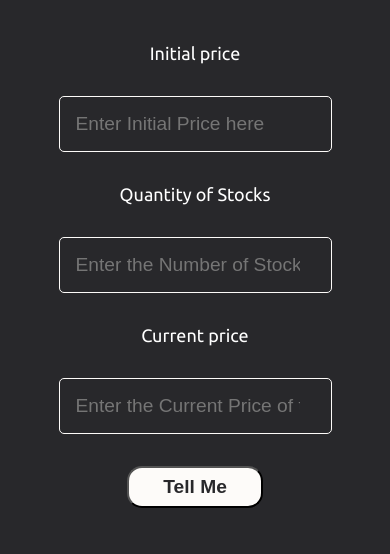
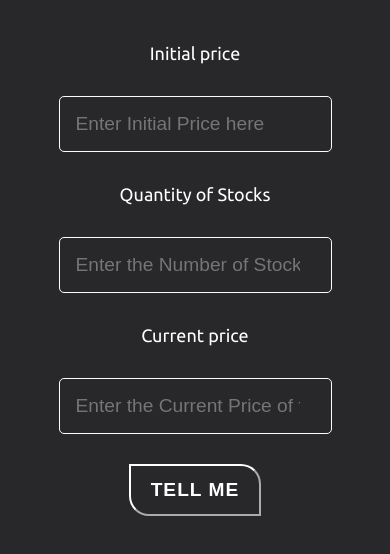
Before and after one commit to Ritu0208/stock-profit-loss, a plain HTML site: page index.html in a window 390 px wide. Shown: the part 90-644 px from the top of the page. Drawn offline with Linux system fonts and the light colour scheme.

Commit message:
minor stule update

```diff
--- a/style.css
+++ b/style.css
@@ -45,12 +45,18 @@ button {
     margin: 1rem auto;
     font-size: larger;
     font-weight: bold;
-    border-radius: 15px;
-    width: 11%;
-    padding: 0.5rem;
-    margin-top: 2rem;
-    color: #28282B;
-    background-color:#FDFBF9;
+    border-color: #ffffff;
+    color: #ffffff;
+    background-color:transparent;
+    border-radius: 0.4rem;
+    margin-top: 30px;
+    text-transform: uppercase;
+    letter-spacing: 1px;
+    padding: 13px 20px;
+    border-top-left-radius: 0;
+    border-bottom-right-radius: 0;
+    border-top-right-radius: 20px;
+    border-bottom-left-radius: 20px;
 }
 
 div {
@@ -61,23 +67,14 @@ div {
     input{
         width: 35%;
     }
-    button{
-        width: 15%;
-    }
 }
 @media screen and (max-width: 750px) {
     input{
         width: 50%;
-    }
-    button{
-        width: 18%;
     }
 }
 @media screen and (max-width: 580px) {
     input{
         width: 70%;
     }
-    button{
-        width: 35%;
-    }
 }
```
